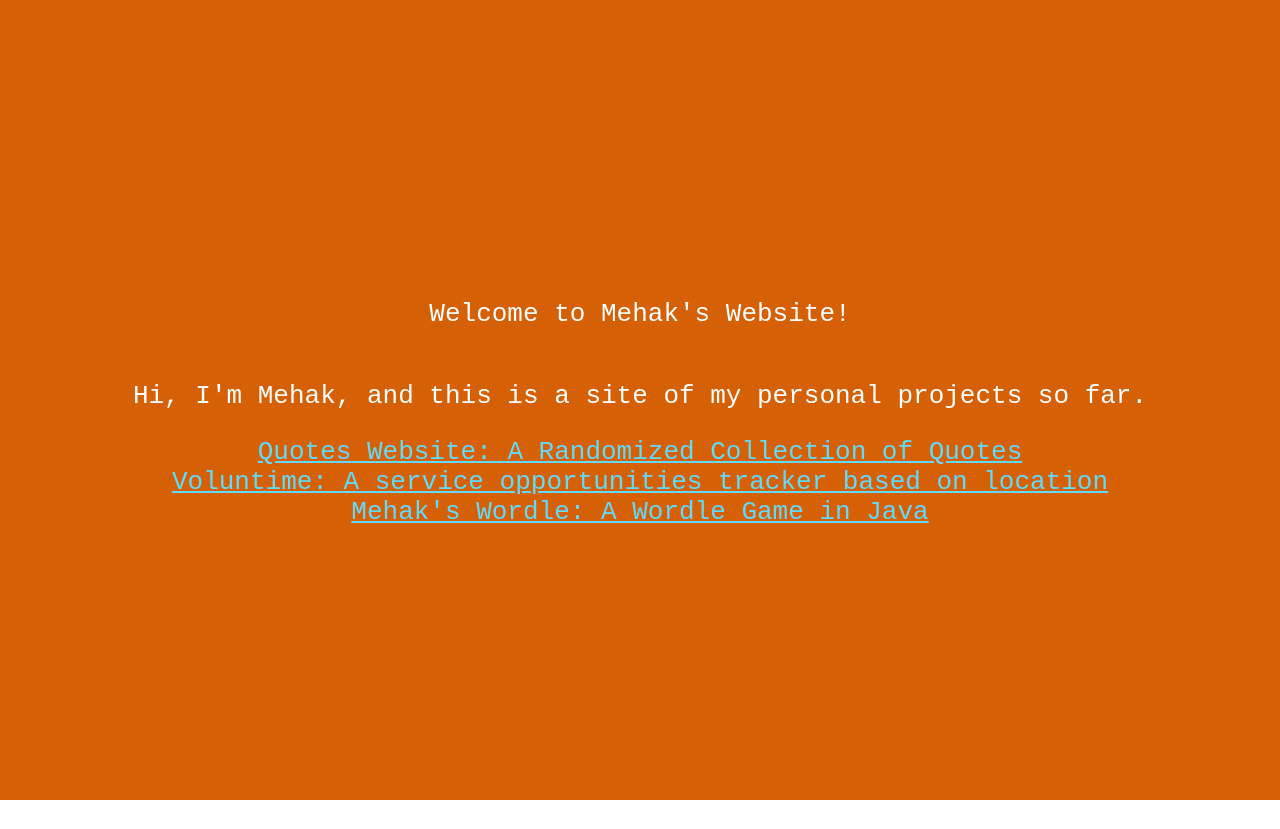
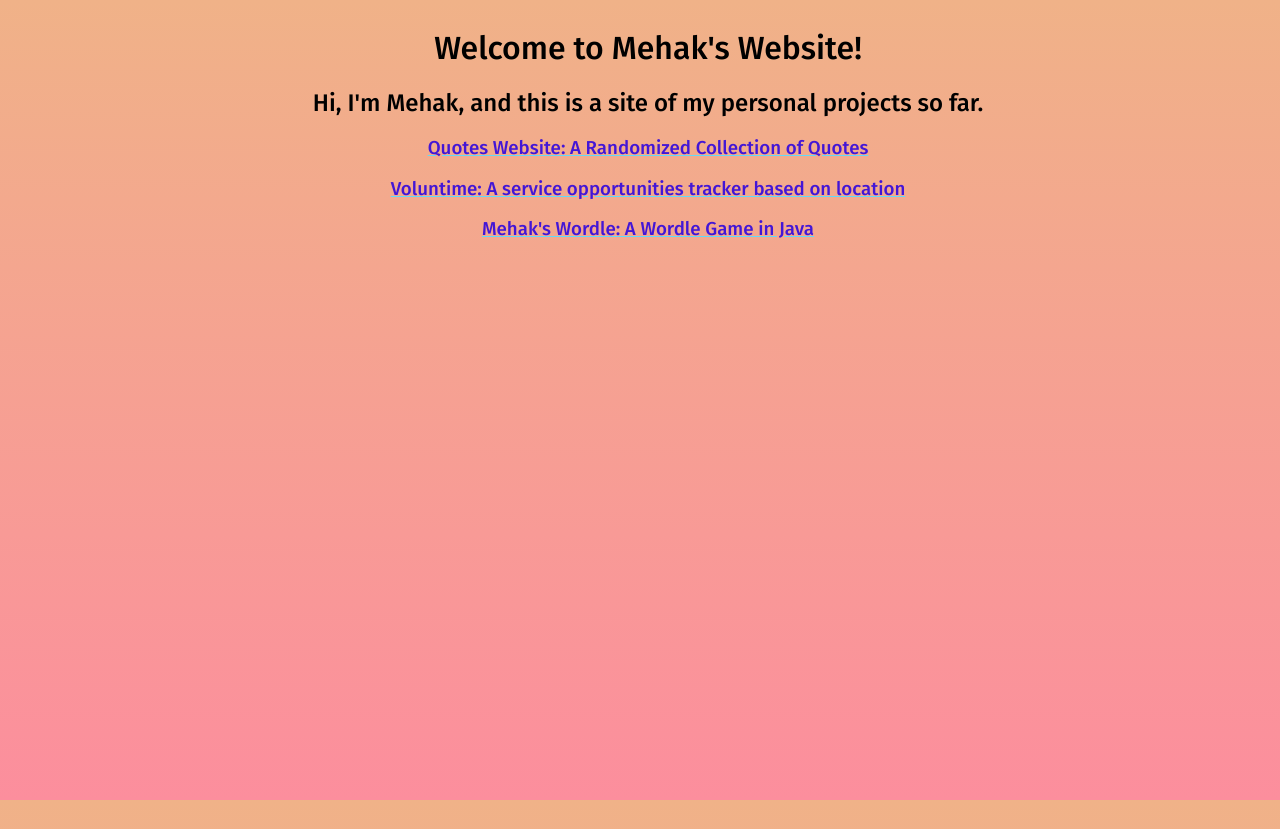
Before and after one commit to mehakkd/mehakkd.github.io, a React (Create React App) app: page / in a window 1280 px wide. Before the commit the page ends 800 px from the top, so only its background shows below. Built offline with nearby package versions, Linux system fonts and the light colour scheme.

Commit message:
Changed bg color to gradient

```diff
--- a/src/App.js
+++ b/src/App.js
@@ -3,18 +3,17 @@ import './App.css';
 function App() {
   return (
     <div className="App">
-      <header className="App-header">
-        <p>
+        <h1>
           Welcome to Mehak's Website!
-        </p>
-        <p>Hi, I'm Mehak, and this is a site of my personal projects so far.</p>
+        </h1>
+        <h2>Hi, I'm Mehak, and this is a site of my personal projects so far.</h2>
         <a
           className="App-link"
           href="https://quotes-kohl.vercel.app/"
           target="_blank"
           rel="noopener noreferrer"
         >
-          Quotes Website: A Randomized Collection of Quotes
+          <h3>Quotes Website: A Randomized Collection of Quotes</h3>
         </a>
         <a
           className="App-link"
@@ -22,7 +21,7 @@ function App() {
           target="_blank"
           rel="noopener noreferrer"
         >
-          Voluntime: A service opportunities tracker based on location
+          <h3>Voluntime: A service opportunities tracker based on location</h3>
         </a>
         <a
           className="App-link"
@@ -30,9 +29,8 @@ function App() {
           target="_blank"
           rel="noopener noreferrer"
         >
-          Mehak's Wordle: A Wordle Game in Java
+          <h3>Mehak's Wordle: A Wordle Game in Java</h3>
         </a>
-      </header>
     </div>
   );
 }
--- a/src/index.css
+++ b/src/index.css
@@ -1,13 +1,76 @@
+@import url('https://fonts.googleapis.com/css?family=Fira+Sans:400,500,600,700,800');
+
+* {
+  box-sizing: border-box;
+}
 body {
-  margin: 0;
-  font-family: -apple-system, BlinkMacSystemFont, 'Segoe UI', 'Roboto', 'Oxygen',
-    'Ubuntu', 'Cantarell', 'Fira Sans', 'Droid Sans', 'Helvetica Neue',
-    sans-serif;
-  -webkit-font-smoothing: antialiased;
-  -moz-osx-font-smoothing: grayscale;
+  background:linear-gradient(#f0b288, #fc8e9d);
+  min-height: 100vh;
+  display: flex;
+  font-weight: 400;
+  font-family: 'Fira Sans', sans-serif;
 }
 
-code {
-  font-family: source-code-pro, Menlo, Monaco, Consolas, 'Courier New',
-    monospace;
+h1,h2,h3,h4,h5,h6,label {
+  font-weight: 500;
+  font-family: 'Fira Sans', sans-serif;
 }
+
+h3 {
+  color:#4316d6;
+}
+
+body, html, .App, #root, .auth-wrapper {
+  width: 100%;
+  height: 100%;
+}
+
+
+.auth-wrapper {
+  display: flex;
+  justify-content: center;
+  flex-direction: column;
+  text-align: left;
+  padding-left: 10px;
+  padding-right: 10px;
+
+}
+
+.auth-inner {
+  width: auto;
+  margin: auto;
+  background: #ffffff;
+  box-shadow: 0px 14px 80px rgba(34, 35, 58, 0.2);
+  padding: 40px 55px 45px 55px;
+  border-radius: 15px;
+  transition: all .3s;
+}
+
+.auth-wrapper .form-control:focus {
+  border-color: #167bff;
+  box-shadow: none;
+}
+
+.auth-wrapper h3 {
+  text-align: center;
+  margin: 0;
+  line-height: 1;
+  padding-bottom: 20px;
+}
+
+.custom-control-label {
+  font-weight: 400;
+}
+
+
+.form-group{
+  padding: 10px 0 10px 0;
+}
+
+.generatedurl{
+  margin-top: 20px;
+}
+
+.generatedurl span {
+  font-family: 'Fira Sans', sans-serif;
+}
```
